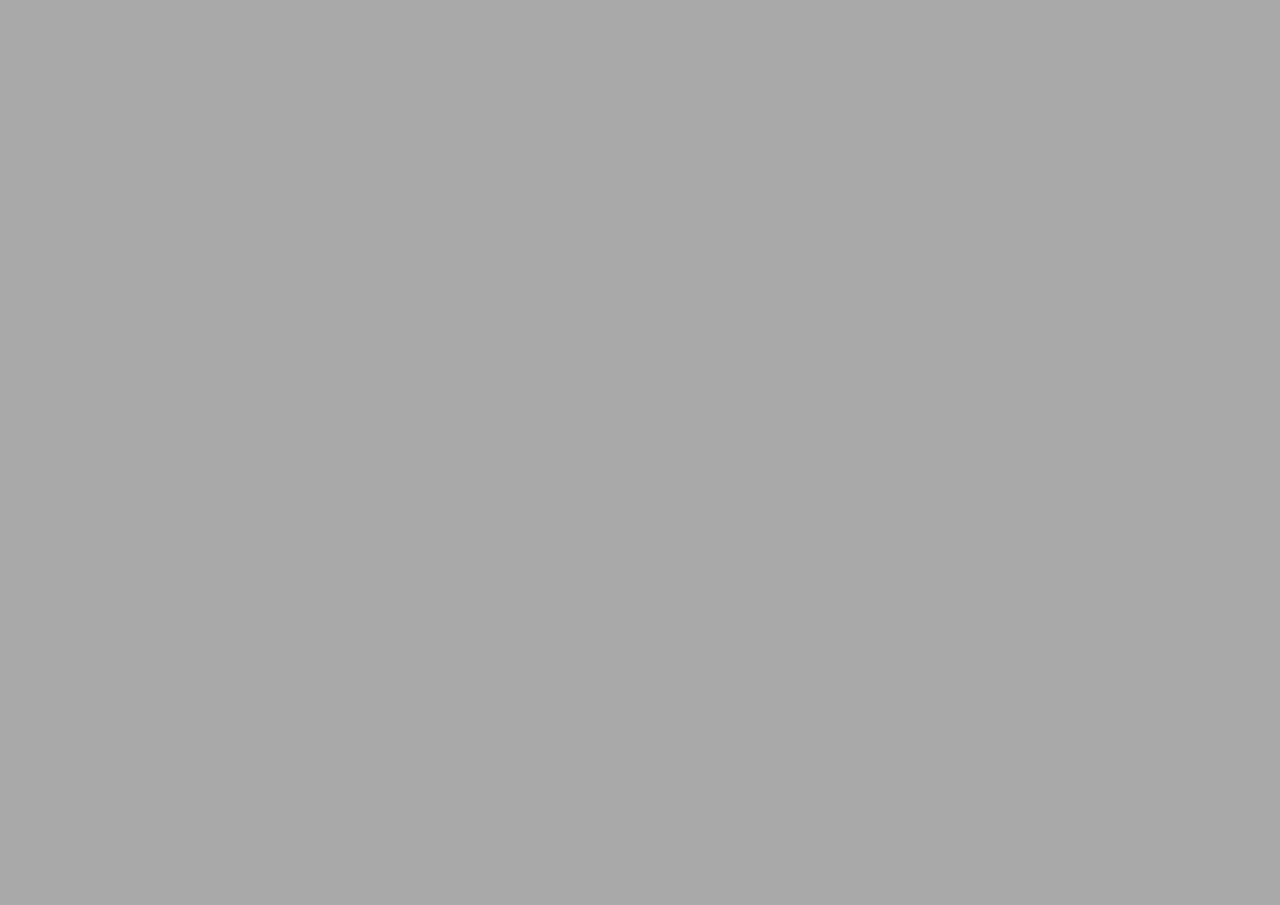
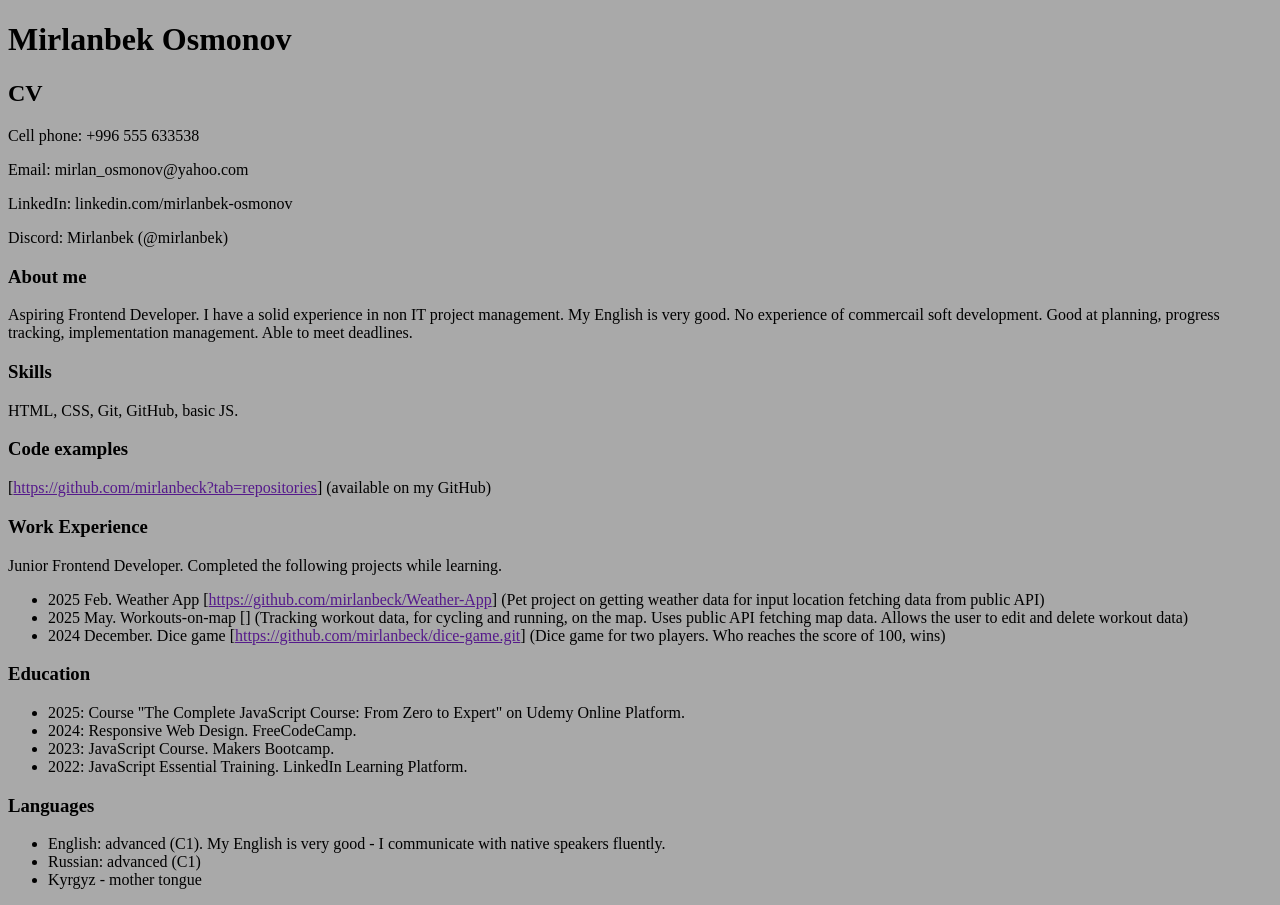
Before and after one commit to mirlanbeck/rsschool-cv, a plain HTML site: page index.html in a window 1280 px wide. Before the commit the page ends 800 px from the top, so only its background shows below. Drawn offline with Linux system fonts and the light colour scheme.

Commit message:
feat: update html file

```diff
--- a/index.html
+++ b/index.html
@@ -4,7 +4,47 @@
     <meta charset="UTF-8"></head>
     <meta name="viewport" content="width=device-width, initial-scale=1.0" />
     <link rel="stylesheet" href="style.css"><link/>
-    <title>Document</title>
+    <title>Mirlanbek Osmonov CV</title>
   </head>
-  <body></body>
+  <body>
+    <h1>Mirlanbek Osmonov</h1>
+    <h2>CV</h2>
+
+    <p>Cell phone: +996 555 633538</p>
+    <p>Email: mirlan_osmonov@yahoo.com</p>
+    <p>LinkedIn: linkedin.com/mirlanbek-osmonov</p>
+    <p>Discord: Mirlanbek (@mirlanbek)</p>
+
+    <h3>About me</h3>
+    <p>Aspiring Frontend Developer. I have a solid experience in non IT project management. My English is very good. No experience of commercail soft development. Good at planning, progress tracking, implementation management. Able to meet deadlines.</p>
+
+    <h3>Skills</h3>
+    <p>HTML, CSS, Git, GitHub, basic JS.</p>
+
+    <h3>Code examples</h3>
+    <p>[<a href="">https://github.com/mirlanbeck?tab=repositories</a>] (available on my GitHub)</p>
+
+    <h3>Work Experience</h3>
+    <p>Junior Frontend Developer. Completed the following projects while learning.</p>
+    <ul>
+        <li>2025 Feb. Weather App [<a href="">https://github.com/mirlanbeck/Weather-App</a>] (Pet project on getting weather data for input location fetching data from public API)</li>
+        <li>2025 May. Workouts-on-map [<a href="https://github.com/mirlanbeck/workouts-on-map.git"></a>] (Tracking workout data, for cycling and running, on the map. Uses public API fetching map data. Allows the user to edit and delete workout data)</li>
+        <li>2024 December. Dice game [<a href="">https://github.com/mirlanbeck/dice-game.git</a>] (Dice game for two players. Who reaches the score of 100, wins)</li>
+    </ul>
+
+    <h3>Education</h3>
+    <ul>
+        <li>2025: Course "The Complete JavaScript Course: From Zero to Expert" on Udemy Online Platform.</li>
+        <li>2024: Responsive Web Design. FreeCodeCamp.</li>
+        <li>2023: JavaScript Course. Makers Bootcamp.</li>
+        <li>2022: JavaScript Essential Training. LinkedIn Learning Platform.</li>
+    </ul>
+
+    <h3>Languages</h3>
+    <ul>
+        <li>English: advanced (C1). My English is very good - I communicate with native speakers fluently.</li>
+        <li>Russian: advanced (C1)</li>
+        <li>Kyrgyz - mother tongue</li>
+    </ul>
+  </body>
 </html>
```
